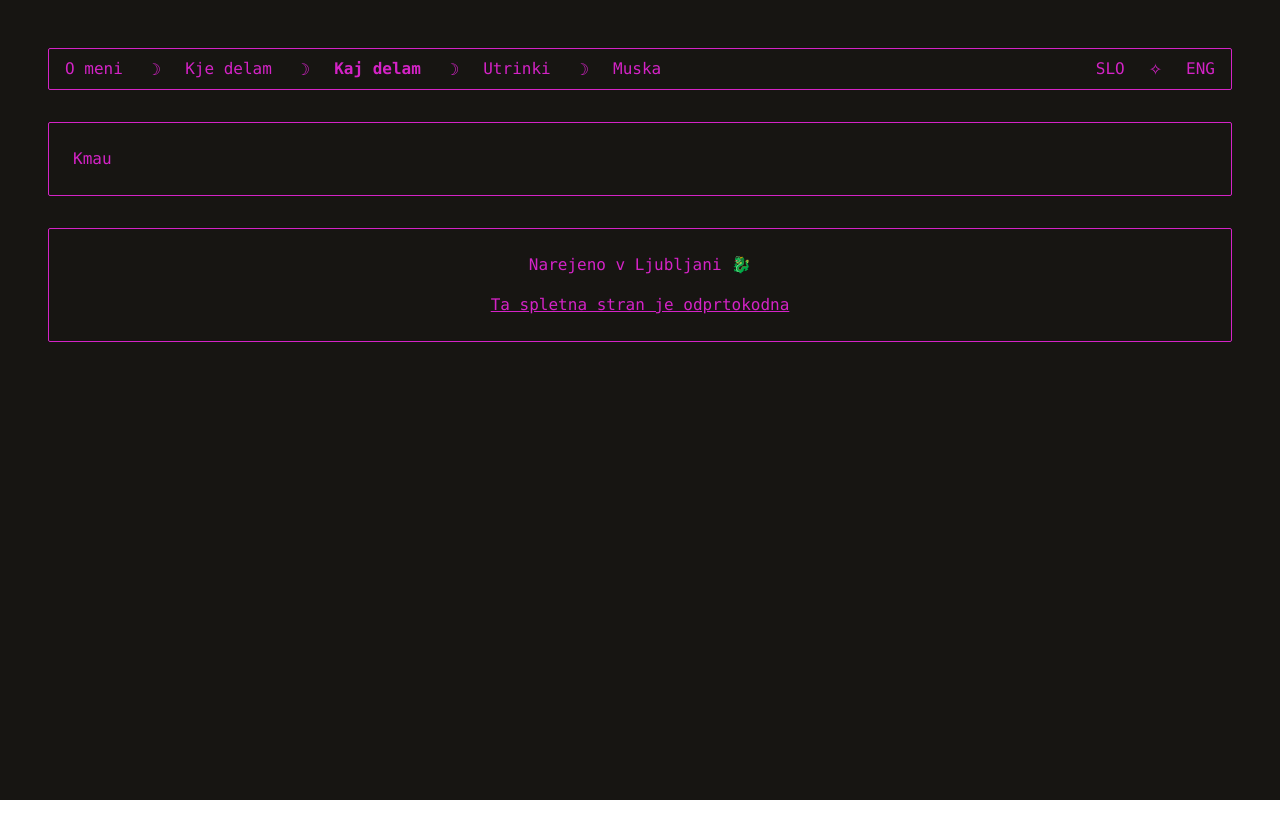
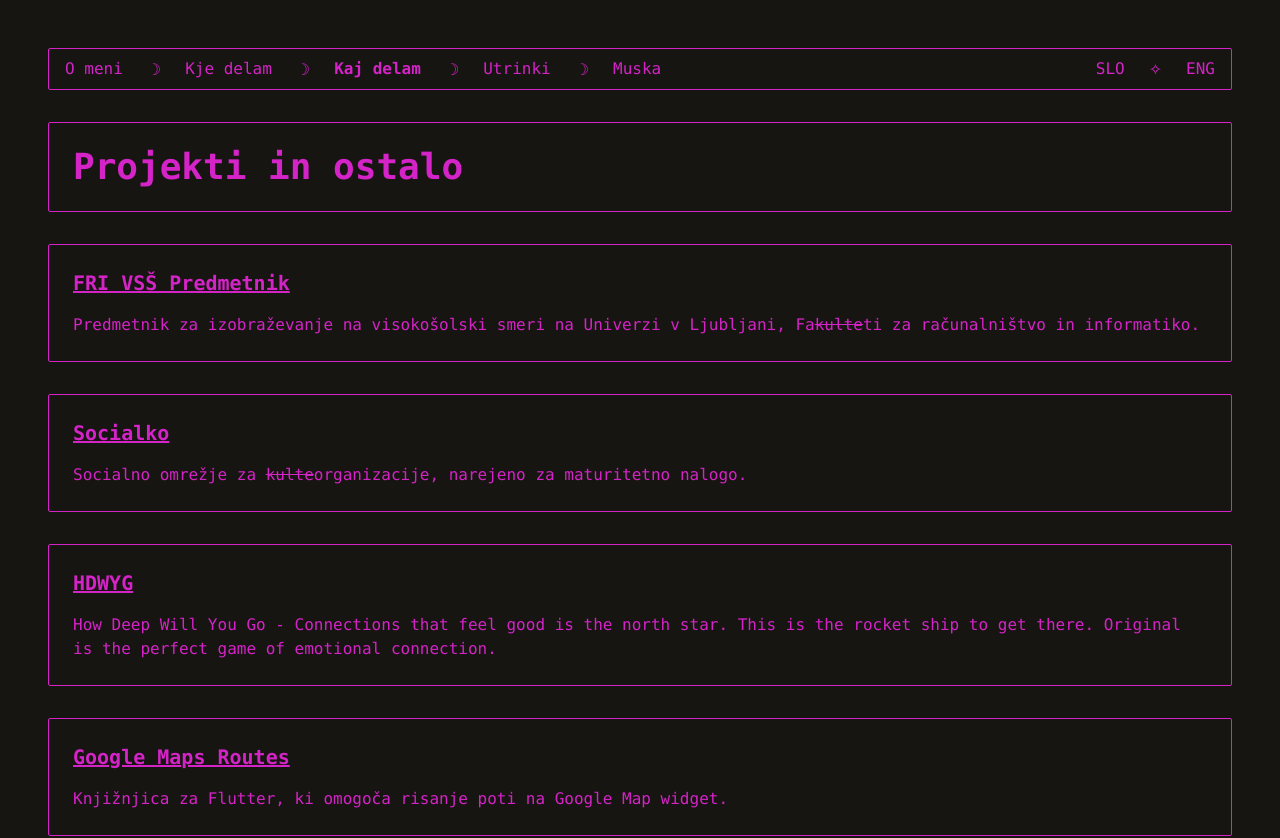
Before and after one commit to aikenahac/website, a SvelteKit app: page /projects in a window 1280 px wide. Shown: the top 838 px of the page. Before the commit the page ends 800 px from the top, so only its background shows below. Built offline with nearby package versions, Linux system fonts and the light colour scheme; no server answers.

Commit message:
Add projects

```diff
--- a/src/lib/components/Job.svelte
+++ b/src/lib/components/Job.svelte
@@ -1,5 +1,4 @@
 <script lang="ts">
-  import { t } from '$lib/translations';
 	import type { JobItem } from '$lib/types';
 
   let { job }: { job: JobItem } = $props();
--- /dev/null
+++ b/src/lib/components/Project.svelte
@@ -0,0 +1,16 @@
+<script lang="ts">
+	import type { ProjectItem } from '$lib/types';
+
+	let { project }: { project: ProjectItem } = $props();
+</script>
+
+<div class="mt-8 flex w-full flex-col gap-4 rounded-sm border border-aipink p-6">
+	<a href={project.url} class="font-mono text-xl font-bold text-aipink underline" target="_blank"
+		>{project.title}</a
+	>
+	<p class="font-mono text-aipink">
+		{@html project.description
+			.replace('kulte', "<span class='line-through'>kulte</span>")
+			.replace('cults', "<span class='line-through'>cults</span>")}
+	</p>
+</div>
--- /dev/null
+++ b/src/lib/i18n/en/projects.json
@@ -0,0 +1,27 @@
+{
+  "title": "My projects",
+  "frivsspr": {
+    "title": "FRI VSŠ Curriculum",
+    "description": "Curriculum for the education at the University of Ljubljana, Faculty of Computer and Information Science"
+  },
+  "socialko": {
+    "title": "Socialko",
+    "description": "Social media for cultsorganizations built as a graduation project."
+  },
+  "hdwyg": {
+    "title": "HDWYG",
+    "description": "How Deep Will You Go - Connections that feel good is the north star. This is the rocket ship to get there. Original is the perfect game of emotional connection."
+  },
+  "routes": {
+    "title": "Google Maps Routes",
+    "description": "Flutter package for drawing routes between multiple points on a Google Map widget."
+  },
+  "app_tutorial": {
+    "title": "Flutter App Tutorial",
+    "description": "Package for creating interactive app tutorials for your Flutter application"
+  },
+  "imageproc": {
+    "title": "Web image processor",
+    "description": "Simple web app for processing images."
+  }
+}
--- /dev/null
+++ b/src/lib/i18n/sl/projects.json
@@ -0,0 +1,27 @@
+{
+  "title": "Projekti in ostalo",
+  "frivsspr": {
+    "title": "FRI VSŠ Predmetnik",
+    "description": "Predmetnik za izobraževanje na visokošolski smeri na Univerzi v Ljubljani, Fakulteti za računalništvo in informatiko."
+  },
+  "socialko": {
+    "title": "Socialko",
+    "description": "Socialno omrežje za kulteorganizacije, narejeno za maturitetno nalogo."
+  },
+  "hdwyg": {
+    "title": "HDWYG",
+    "description": "How Deep Will You Go - Connections that feel good is the north star. This is the rocket ship to get there. Original is the perfect game of emotional connection."
+  },
+  "routes": {
+    "title": "Google Maps Routes",
+    "description": "Knjižnjica za Flutter, ki omogoča risanje poti na Google Map widget."
+  },
+  "app_tutorial": {
+    "title": "Flutter App Tutorial",
+    "description": "Knjižnjica za Flutter, za ustvarjanje interaktivnih tutorialov aplikacije."
+  },
+  "imageproc": {
+    "title": "Web image processor",
+    "description": "Preprosta spletna aplikacija za urejanje slike."
+  }
+}
--- a/src/lib/translations.ts
+++ b/src/lib/translations.ts
@@ -28,6 +28,14 @@ const config: Config = ({
       ).default,
     },
     {
+      locale: 'sl',
+      key: 'projects',
+      routes: ['/projects'],
+      loader: async () => (
+        await import('./i18n/sl/projects.json')
+      ).default,
+    },
+    {
       locale: 'en',
       key: 'common',
       loader: async () => (
@@ -50,6 +58,14 @@ const config: Config = ({
         await import('./i18n/en/work.json')
       ).default,
     },
+    {
+      locale: 'en',
+      key: 'projects',
+      routes: ['/projects'],
+      loader: async () => (
+        await import('./i18n/en/projects.json')
+      ).default,
+    },
   ],
 });
 
--- a/src/lib/types.ts
+++ b/src/lib/types.ts
@@ -26,3 +26,9 @@ export interface JobItem {
   item4?: string;
   item5?: string;
 }
+
+export interface ProjectItem {
+  title: string;
+  url: string;
+  description: string;
+}
--- a/src/routes/projects/+page.svelte
+++ b/src/routes/projects/+page.svelte
@@ -1,7 +1,46 @@
-<script>
-	import { t } from "$lib/translations";
+<script lang="ts">
+	import Project from "$lib/components/Project.svelte";
+import { t } from "$lib/translations";
+	import type { ProjectItem } from "$lib/types";
+
+	const projects: ProjectItem[] = [
+		{
+			title: $t("projects.frivsspr.title"),
+			url: "https://fri.bogi.si",
+			description: $t("projects.frivsspr.description")
+		},
+		{
+			title: $t("projects.socialko.title"),
+			url: "https://github.com/aikenahac/socialko",
+			description: $t("projects.socialko.description")
+		},
+		{
+			title: $t("projects.hdwyg.title"),
+			url: "https://hdwyg.bogi.si",
+			description: $t("projects.hdwyg.description")
+		},
+		{
+			title: $t("projects.routes.title"),
+			url: "https://github.com/aikenahac/google_maps_routes",
+			description: $t("projects.routes.description")
+		},
+		{
+			title: $t("projects.app_tutorial.title"),
+			url: "https://github.com/aikenahac/app_tutorial",
+			description: $t("projects.app_tutorial.description")
+		},
+		{
+			title: $t("projects.imageproc.title"),
+			url: "https://github.com/aikenahac/imageproc",
+			description: $t("projects.imageproc.description")
+		},
+	]
 </script>
 
 <div class="mt-8 flex w-full flex-col gap-4 rounded-sm border border-aipink p-6">
-	<p class="font-mono text-aipink">{$t("common.soon")}</p>
+	<h1 class="font-mono text-aipink text-4xl font-bold">{$t("projects.title")}</h1>
 </div>
+
+{#each projects as project}
+	<Project {project} />
+{/each}
```
